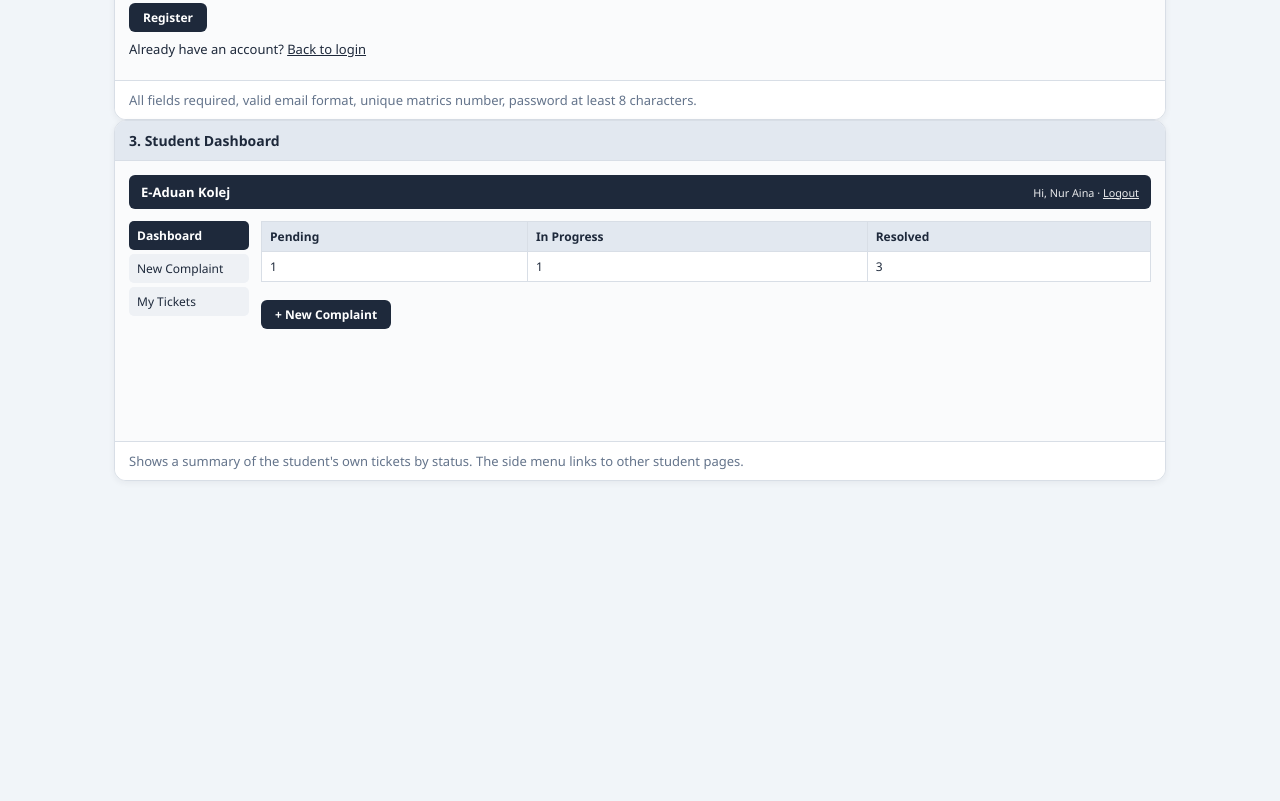
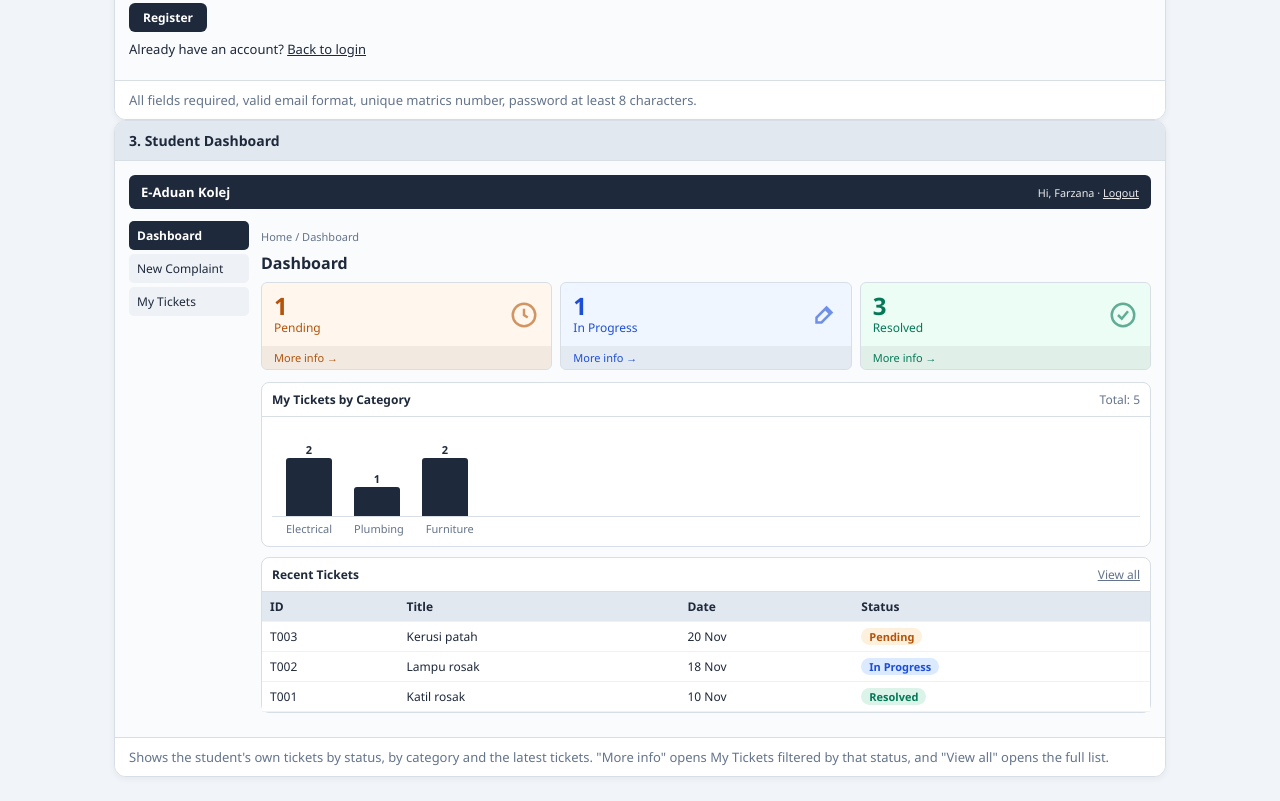
Before and after one commit to fshae12/CSC584-GroupProject-EAduanKolej-240Club, a plain HTML site: page EAduanKolej/web/storyboard.html in a window 1280 px wide. Shown: the part 1178-1979 px from the top of the page. Before the commit the page ends 1683 px from the top, so only its background shows below. Drawn offline with Linux system fonts and the light colour scheme.

Commit message:
redesign for dashboard and style

```diff
--- a/EAduanKolej/web/storyboard.html
+++ b/EAduanKolej/web/storyboard.html
@@ -13,7 +13,6 @@
             nav{background:#fff;padding:8px 24px;position:sticky;top:0;border-bottom:1px solid #d8dee6;z-index:5}
             nav a{display:inline-block;margin:2px;padding:4px 10px;border-radius:14px;color:#1e293b;text-decoration:none;font-size:13px}
             nav a:hover{background:#e2e8f0}
-
             main{max-width:1100px;margin:auto;padding:24px}
             h2{font-size:21px;margin:24px 0 10px}
 
@@ -33,15 +32,43 @@
             .btn{display:inline-block;background:#1e293b;color:#fff;padding:6px 14px;border-radius:6px;font-size:12px;font-weight:600}
             .screen p{margin:8px 0}
 
+            .side{display:grid;grid-template-columns:120px 1fr;gap:12px}
+            .menu div{padding:6px 8px;border-radius:5px;background:#eef1f5;margin-bottom:4px;font-size:12px}
+            .menu .on{background:#1e293b;color:#fff;font-weight:600}
+
             table{width:100%;border-collapse:collapse;font-size:12px;background:#fff}
             th,td{border:1px solid #d8dee6;padding:6px 8px;text-align:left}
             th{background:#e2e8f0;color:#1e293b}
 
             .note{padding:10px 14px;font-size:13px;color:#64748b;border-top:1px solid #d8dee6;background:#fff}
 
-            .side{display:grid;grid-template-columns:120px 1fr;gap:12px}
-            .menu div{padding:6px 8px;border-radius:5px;background:#eef1f5;margin-bottom:4px;font-size:12px}
-            .menu .on{background:#1e293b;color:#fff;font-weight:600}
+            .crumb{font-size:11px;color:#64748b;margin:0}
+            .page-title{font-size:16px;font-weight:700;margin:2px 0 10px}
+            .boxes{display:grid;grid-template-columns:repeat(3,1fr);gap:8px;margin-bottom:12px}
+            .ibox{border-radius:6px;overflow:hidden;border:1px solid #d8dee6}
+            .ibox .in{padding:10px 12px;display:flex;justify-content:space-between;align-items:center}
+            .ibox .num{font-size:24px;font-weight:700;line-height:1.1}
+            .ibox .lab{font-size:12px}
+            .ibox svg{width:30px;height:30px;opacity:.6}
+            .ibox .more{display:block;background:rgba(0,0,0,.05);padding:4px 12px;font-size:11px}
+            .amber{background:#fff7ed;color:#b45309}
+            .blue{background:#eff6ff;color:#1d4ed8}
+            .green{background:#ecfdf5;color:#047857}
+            .panel{background:#fff;border:1px solid #d8dee6;border-radius:8px;margin-bottom:10px}
+            .panel-h{padding:8px 10px;border-bottom:1px solid #d8dee6;font-weight:700;font-size:12px;display:flex;justify-content:space-between}
+            .panel-h span{font-weight:400;color:#64748b}
+            .panel-b{padding:10px}
+            .bars{display:flex;align-items:flex-end;gap:22px;height:90px;border-bottom:1px solid #d8dee6;padding:0 14px}
+            .bars div{flex:0 0 46px;background:#1e293b;border-radius:3px 3px 0 0;position:relative}
+            .bars div b{position:absolute;top:-16px;left:0;right:0;text-align:center;font-size:11px;color:#1e293b}
+            .bar-lab{display:flex;gap:22px;padding:4px 14px 0;font-size:11px;color:#64748b}
+            .bar-lab span{flex:0 0 46px;text-align:center}
+            .pill{padding:1px 8px;border-radius:10px;font-size:11px;font-weight:600;white-space:nowrap}
+            .p-pending{background:#fdf0dc;color:#b45309}
+            .p-progress{background:#dbeafe;color:#1d4ed8}
+            .p-resolved{background:#dcf3ea;color:#047857}
+            .panel table{border:0}
+            .panel th,.panel td{border:0;border-bottom:1px solid #eef1f5}
         </style>
     </head>
     <body>
@@ -100,7 +127,7 @@
                 <section class="shot" id="p3">
                     <h3>3. Student Dashboard</h3>
                     <div class="screen">
-                        <div class="top"><span>E-Aduan Kolej</span><small>Hi, Nur Aina · <u>Logout</u></small></div>
+                        <div class="top"><span>E-Aduan Kolej</span><small>Hi, Farzana · <u>Logout</u></small></div>
                         <div class="side">
                             <div class="menu">
                                 <div class="on">Dashboard</div>
@@ -108,20 +135,53 @@
                                 <div>My Tickets</div>
                             </div>
                             <div>
-                                <table>
-                                    <tr><th>Pending</th><th>In Progress</th><th>Resolved</th></tr>
-                                    <tr><td>1</td><td>1</td><td>3</td></tr>
-                                </table>
-                                <br>
-                                <span class="btn">+ New Complaint</span>
+                                <p class="crumb">Home / Dashboard</p>
+                                <p class="page-title">Dashboard</p>
+
+                                <div class="boxes">
+                                    <div class="ibox amber">
+                                        <div class="in"><div><div class="num">1</div><div class="lab">Pending</div></div>
+                                            <svg viewBox="0 0 24 24" fill="none" stroke="currentColor" stroke-width="2"><circle cx="12" cy="12" r="9"/><path d="M12 7v5l3 2"/></svg></div>
+                                        <span class="more">More info →</span>
+                                    </div>
+                                    <div class="ibox blue">
+                                        <div class="in"><div><div class="num">1</div><div class="lab">In Progress</div></div>
+                                            <svg viewBox="0 0 24 24" fill="none" stroke="currentColor" stroke-width="2"><path d="M14 6l4 4-8 8H6v-4z"/><path d="M13 7l4 4"/></svg></div>
+                                        <span class="more">More info →</span>
+                                    </div>
+                                    <div class="ibox green">
+                                        <div class="in"><div><div class="num">3</div><div class="lab">Resolved</div></div>
+                                            <svg viewBox="0 0 24 24" fill="none" stroke="currentColor" stroke-width="2"><circle cx="12" cy="12" r="9"/><path d="M8 12l3 3 5-6"/></svg></div>
+                                        <span class="more">More info →</span>
+                                    </div>
+                                </div>
+
+                                <div class="panel">
+                                    <div class="panel-h">My Tickets by Category <span>Total: 5</span></div>
+                                    <div class="panel-b">
+                                        <div class="bars">
+                                            <div style="height:66%"><b>2</b></div>
+                                            <div style="height:33%"><b>1</b></div>
+                                            <div style="height:66%"><b>2</b></div>
+                                        </div>
+                                        <div class="bar-lab"><span>Electrical</span><span>Plumbing</span><span>Furniture</span></div>
+                                    </div>
+                                </div>
+
+                                <div class="panel">
+                                    <div class="panel-h">Recent Tickets <span><u>View all</u></span></div>
+                                    <table>
+                                        <tr><th>ID</th><th>Title</th><th>Date</th><th>Status</th></tr>
+                                        <tr><td>T003</td><td>Kerusi patah</td><td>20 Nov</td><td><span class="pill p-pending">Pending</span></td></tr>
+                                        <tr><td>T002</td><td>Lampu rosak</td><td>18 Nov</td><td><span class="pill p-progress">In Progress</span></td></tr>
+                                        <tr><td>T001</td><td>Katil rosak</td><td>10 Nov</td><td><span class="pill p-resolved">Resolved</span></td></tr>
+                                    </table>
+                                </div>
                             </div>
                         </div>
                     </div>
-                    <div class="note">Shows a summary of the student's own tickets by status. The side menu links to other student pages.</div>
+                    <div class="note">Shows the student's own tickets by status, by category and the latest tickets. "More info" opens My Tickets filtered by that status, and "View all" opens the full list.</div>
                 </section>
-
-
-            </div>
 
         </main>
     </body>
```
